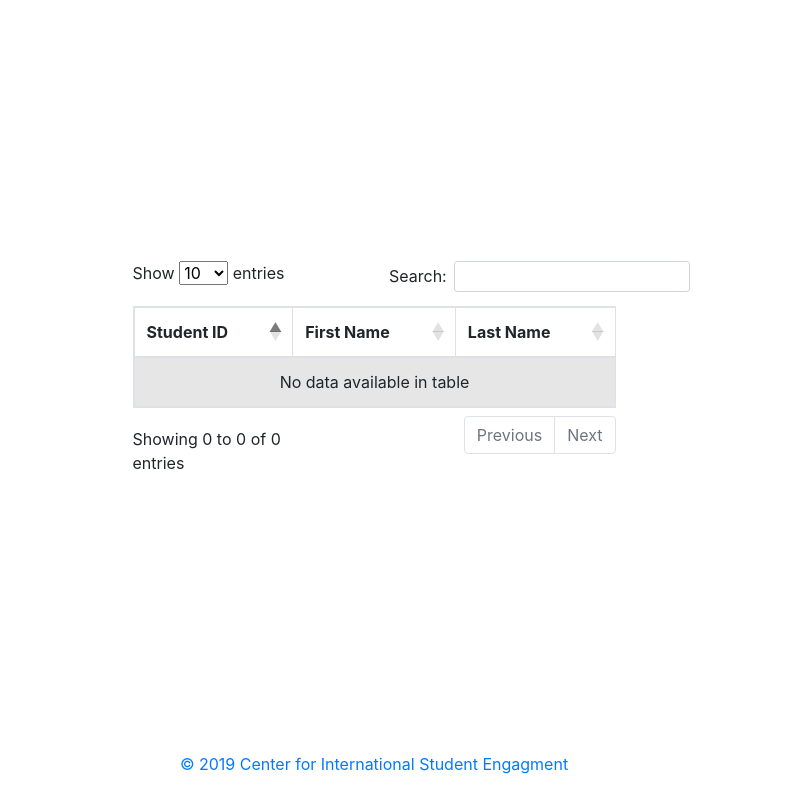
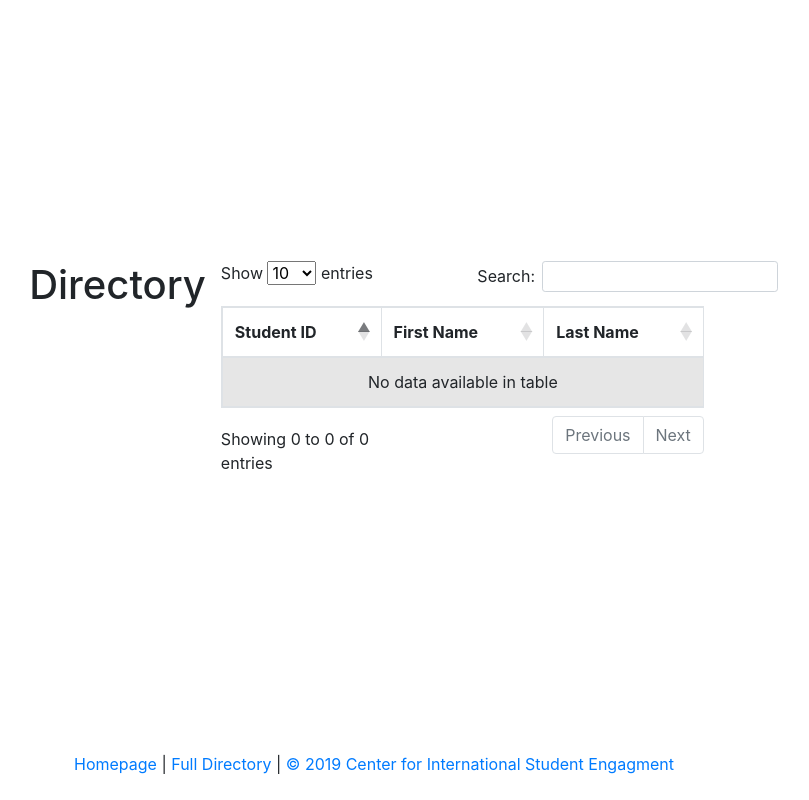
Before and after one commit to shukryzablah/cise_app, a Flask app: page /search-results in a window 1280 px wide. Shown: the whole page, without its empty margins (266-1075 px from the left). Run offline with Flask 2, Linux system fonts and the light colour scheme; data that the repository does not hold is empty; some libraries are stand-ins or nearby versions.

Commit message:
added some styling and nav at the bottom

```diff
--- a/cise-app/cise/templates/layout.html
+++ b/cise-app/cise/templates/layout.html
@@ -22,9 +22,11 @@
 
     <!-- Footer -->
     <footer class="page-footer font-small" style="height:5vh;">
-      <div class="footer-copyright text-center py-3">
+      <nav class="footer-copyright text-center py-3">
+	<a href="/">Homepage</a> |
+	<a href="/search-results">Full Directory</a> |
 	<a target="_blank" href="https://www.amherst.edu/campuslife/our-community/international">© 2019 Center for International Student Engagment</a>
-      </div>
+      </nav>
     </footer>
     <!-- Footer -->
 
--- a/cise-app/cise/templates/results.html
+++ b/cise-app/cise/templates/results.html
@@ -5,6 +5,11 @@
 <link rel="stylesheet" href="https://cdn.datatables.net/select/1.3.1/css/select.dataTables.min.css">
 {% endblock %}
 {% block view %}
+<div class="row">
+  <div>
+    <h1>Directory</h1>
+  </div>
+  <div class="col">
     <table id="studentstbl" class="table table-striped table-bordered table-hover">
       <thead>
 	<tr>
@@ -14,6 +19,8 @@
 	</tr>
       </thead>
     </table>
+  </div>
+</div>
 {% endblock %}
 {% block js %}
   {{ super() }}
```
Lines whose indentation alone changed are shown as unchanged.
